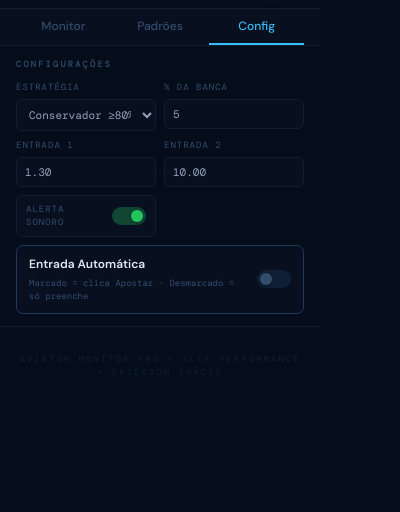
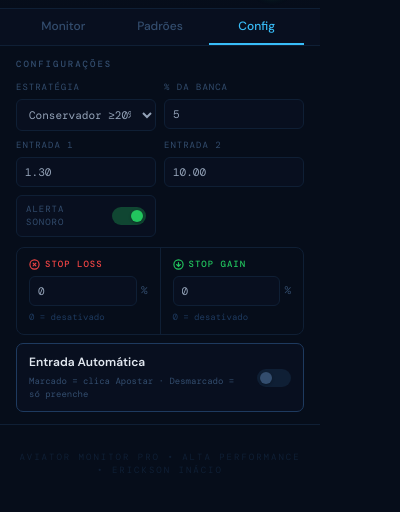
Before and after one commit to Ericksoninacio/Aviator-Monitor, a browser extension: page popup.html in a window 400 px wide. Both pictures are taken after a click on the button "Config". Shown: the part 44-556 px from the top of the page. Drawn offline with nearby package versions, Linux system fonts and the light colour scheme.

Commit message:
Config, o bloco STOP LOSS / STOP GAIN

```diff
--- a/popup.css
+++ b/popup.css
@@ -762,3 +762,61 @@ body {
     display: flex;
     gap: 8px;
 }
+
+/* ===== STOP LOSS / STOP GAIN ===== */
+.stop-row {
+    display: flex;
+    align-items: stretch;
+    gap: 0;
+    background: #060d1a;
+    border: 1px solid #0f1f35;
+    border-radius: 8px;
+    overflow: hidden;
+    margin-top: 10px;
+}
+.stop-item {
+    flex: 1;
+    padding: 10px 12px;
+    display: flex;
+    flex-direction: column;
+    gap: 5px;
+}
+.stop-divider {
+    width: 1px;
+    background: #0f1f35;
+    flex-shrink: 0;
+}
+.stop-header {
+    display: flex;
+    align-items: center;
+    gap: 5px;
+}
+.stop-lbl {
+    font-family: 'DM Mono', monospace;
+    font-size: 9px;
+    font-weight: 500;
+    letter-spacing: 1px;
+    text-transform: uppercase;
+}
+.stop-lbl--loss { color: #ef4444; }
+.stop-lbl--gain { color: #22c55e; }
+
+.stop-input-row {
+    display: flex;
+    align-items: center;
+    gap: 4px;
+}
+.stop-input {
+    flex: 1;
+    width: 100% !important;
+}
+.stop-unit {
+    font-family: 'DM Mono', monospace;
+    font-size: 11px;
+    color: #334d6e;
+}
+.stop-hint {
+    font-family: 'DM Mono', monospace;
+    font-size: 9px;
+    color: #1e3a5f;
+}
--- a/popup.html
+++ b/popup.html
@@ -212,9 +212,9 @@
                         <label class="config-lbl" for="mode">Estratégia</label>
                         <select id="mode" class="config-select">
                             <option value="TESTE">Teste — todos</option>
-                            <option value="CONSERVADOR" selected>Conservador ≥80%</option>
-                            <option value="MODERADO">Moderado ≥70%</option>
-                            <option value="AGRESSIVO">Agressivo ≥60%</option>
+                            <option value="CONSERVADOR" selected>Conservador ≥20%</option>
+                            <option value="MODERADO">Moderado ≥17%</option>
+                            <option value="AGRESSIVO">Agressivo ≥13%</option>
                         </select>
                     </div>
                     <div class="config-item">
@@ -235,6 +235,33 @@
                             <input type="checkbox" id="sound" checked>
                             <span class="toggle-track"></span>
                         </label>
+                    </div>
+                </div>
+
+                <!-- Stop Loss / Stop Gain -->
+                <div class="stop-row">
+                    <div class="stop-item">
+                        <div class="stop-header">
+                            <svg width="11" height="11" viewBox="0 0 24 24" fill="none" stroke="#ef4444" stroke-width="2.5" stroke-linecap="round"><circle cx="12" cy="12" r="10"/><line x1="15" y1="9" x2="9" y2="15"/><line x1="9" y1="9" x2="15" y2="15"/></svg>
+                            <span class="stop-lbl stop-lbl--loss">STOP LOSS</span>
+                        </div>
+                        <div class="stop-input-row">
+                            <input type="number" id="stopLoss" class="config-input stop-input" value="0" min="0" max="100" step="1" placeholder="0">
+                            <span class="stop-unit">%</span>
+                        </div>
+                        <div class="stop-hint">0 = desativado</div>
+                    </div>
+                    <div class="stop-divider"></div>
+                    <div class="stop-item">
+                        <div class="stop-header">
+                            <svg width="11" height="11" viewBox="0 0 24 24" fill="none" stroke="#22c55e" stroke-width="2.5" stroke-linecap="round"><circle cx="12" cy="12" r="10"/><polyline points="8 12 12 16 16 12"/><line x1="12" y1="8" x2="12" y2="16"/></svg>
+                            <span class="stop-lbl stop-lbl--gain">STOP GAIN</span>
+                        </div>
+                        <div class="stop-input-row">
+                            <input type="number" id="stopGain" class="config-input stop-input" value="0" min="0" max="1000" step="1" placeholder="0">
+                            <span class="stop-unit">%</span>
+                        </div>
+                        <div class="stop-hint">0 = desativado</div>
                     </div>
                 </div>
 
--- a/popup.js
+++ b/popup.js
@@ -13,6 +13,8 @@ const modeSelect       = document.getElementById("mode");
 const porcentagemInp   = document.getElementById("porcentagem");
 const odd1Inp          = document.getElementById("odd1");
 const odd2Inp          = document.getElementById("odd2");
+const stopLossInp      = document.getElementById("stopLoss");
+const stopGainInp      = document.getElementById("stopGain");
 const protecaoSub      = document.getElementById("protecaoSub");
 const soundToggle      = document.getElementById("sound");
 const autoEntrarToggle = document.getElementById("autoEntrar");
@@ -68,12 +70,14 @@ document.querySelectorAll(".tab-btn").forEach(btn => {
 
 // ===== CARREGAR CONFIGURAÇÕES =====
 chrome.storage.local.get(
-    ["mode", "sound", "porcentagemBanca", "oddEntrada1", "autoEntrar"],
+    ["mode", "sound", "porcentagemBanca", "oddEntrada1", "oddProtecao", "autoEntrar", "stopLoss", "stopGain"],
     (data) => {
         if (data.mode)             modeSelect.value   = data.mode;
         if (data.porcentagemBanca) porcentagemInp.value = Math.round(data.porcentagemBanca * 100);
         if (data.oddEntrada1)      odd1Inp.value      = data.oddEntrada1;
         if (data.oddProtecao)      odd2Inp.value      = data.oddProtecao;
+        if (data.stopLoss !== undefined) stopLossInp.value = data.stopLoss;
+        if (data.stopGain !== undefined) stopGainInp.value = data.stopGain;
         soundToggle.checked    = data.sound !== false;
         if (typeof data.autoEntrar === "boolean") autoEntrarToggle.checked = data.autoEntrar;
     }
@@ -91,11 +95,13 @@ function save() {
         porcentagemBanca: isNaN(porcentagem) ? 0.05  : Math.max(0.01,  Math.min(0.5,  porcentagem)),
         oddEntrada1:      isNaN(odd1)        ? 1.30  : Math.max(1.01,  Math.min(10,   odd1)),
         oddProtecao:      isNaN(odd2)        ? 10.00 : Math.max(1.01,  Math.min(100,  odd2)),
+        stopLoss:         Math.max(0, Math.min(100,  parseFloat(stopLossInp.value) || 0)),
+        stopGain:         Math.max(0, Math.min(1000, parseFloat(stopGainInp.value) || 0)),
     });
     showStatus("✔ Salvo", "#22c55e");
 }
 
-[modeSelect, porcentagemInp, odd1Inp, odd2Inp, soundToggle, autoEntrarToggle].forEach(el => {
+[modeSelect, porcentagemInp, odd1Inp, odd2Inp, stopLossInp, stopGainInp, soundToggle, autoEntrarToggle].forEach(el => {
     el.addEventListener("change", save);
 });
 
@@ -212,6 +218,8 @@ chrome.runtime.sendMessage({ type: "GET_STATE" }, (response) => {
 chrome.runtime.onMessage.addListener((msg) => {
     if (msg.type === "ANALYSIS_UPDATE") applyState(msg);
     if (msg.type === "EXECUTE_SOUND")   playAlert();
+    // Stop Loss/Gain desligou o monitor — atualiza botão power
+    if (msg.type === "SET_MONITOR" && msg.ativo === false) aplicarEstadoPower(false);
 });
 
 // ===== ÁUDIO =====
```
Also changed, not shown: background.js (+55 -6 lines), content.js (+41 -6 lines).
